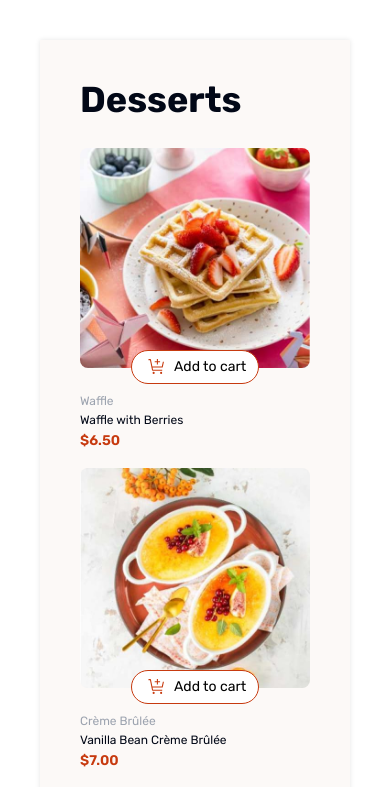
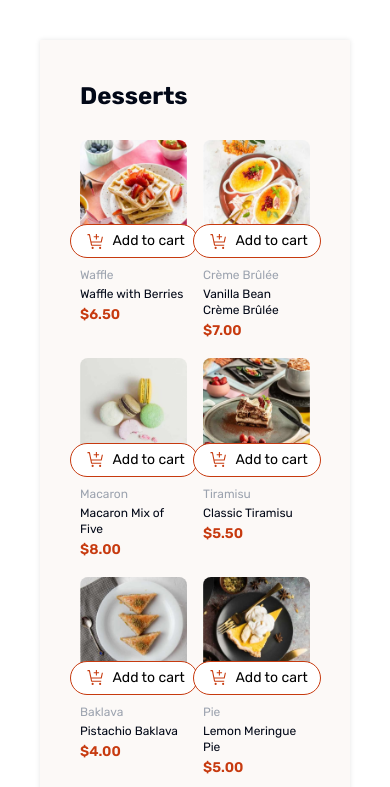
Before and after one commit to dj21-vicky21/UI_Challenges, a Next.js app: page /desserts in a window 390 px wide. Shown: the top 787 px of the page. Built offline with nearby package versions, Linux system fonts and the light colour scheme.

Commit message:
layout fix

```diff
--- a/app/desserts/page.jsx
+++ b/app/desserts/page.jsx
@@ -41,10 +41,10 @@ const DessertsPage = () => {
           cart.length > 0 ? "sm:w-2/6 md:w-4/6" : "w-full"
         )}
       >
-        <h1 className="text-4xl font-bold">Desserts</h1>
+        <h1 className="text-2xl sm:text-4xl font-bold">Desserts</h1>
         <div
           className={cn(
-            "grid grid-cols-1 sm:grid-cols-2 md:grid-cols-2 lg:grid-cols-3 gap-4",
+            "grid grid-cols-2 md:grid-cols-2 lg:grid-cols-3 gap-4",
             cart.length != 0 && "grid-cols-1"
           )}
         >
```
